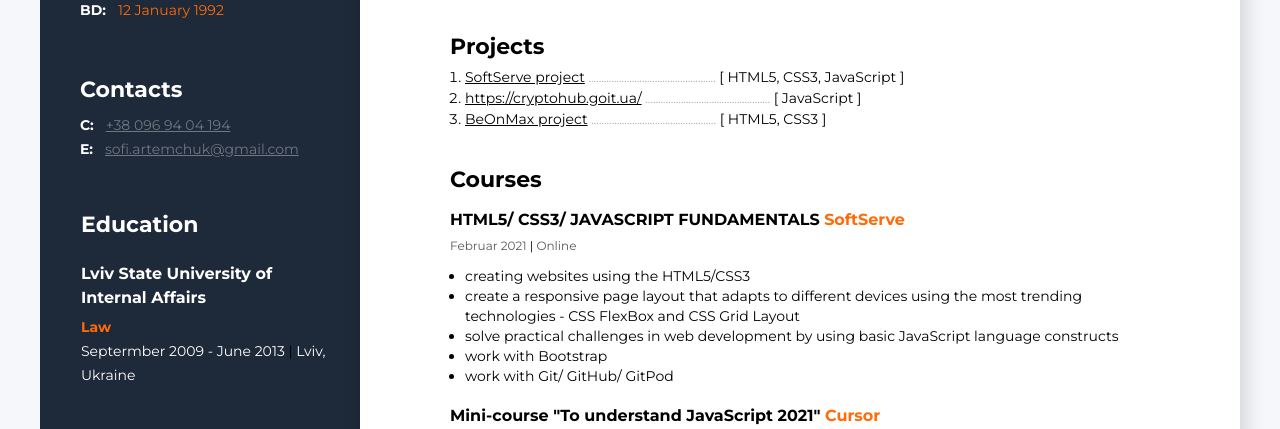
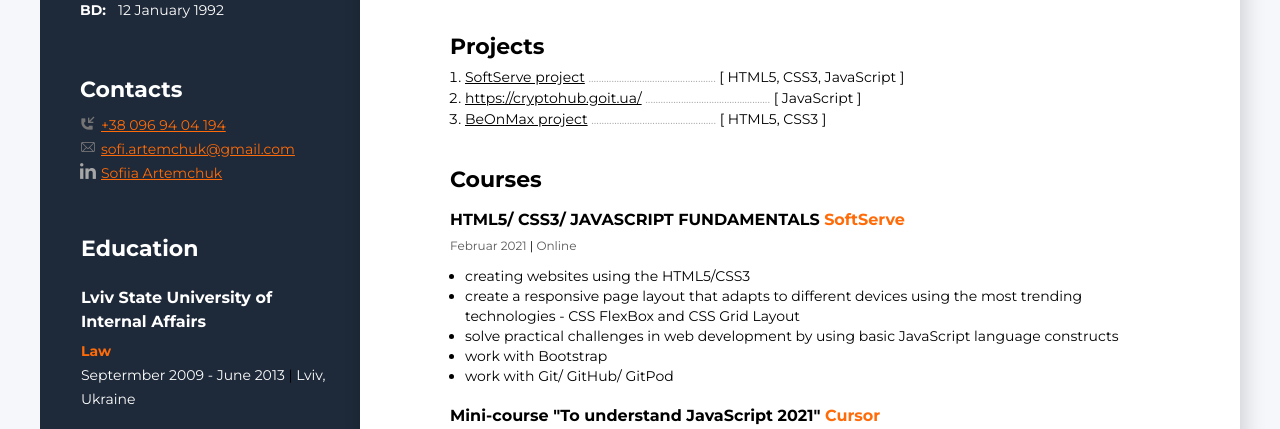
Before and after one commit to sofi-artemchuk/CV, a plain HTML site: page index.html in a window 1280 px wide. Shown: the part 423-852 px from the top of the page. Drawn offline with Linux system fonts and the light colour scheme.

Commit message:
contacts icons

```diff
--- a/css/index.css
+++ b/css/index.css
@@ -36,7 +36,7 @@ body {
 }
 .bd span {
     font-weight: 400;
-    color: #ff6b08;
+    color: #ffffff;
     padding-left: 8px;
 }
 .contacts-text {
@@ -44,8 +44,7 @@ body {
     font-weight: 400;
     font-style: normal;
     line-height: 24px;
-    color: #707781;
-    padding-left: 8px;
+    color: #ff6b08;
 }
 .contacts-conteiner{
     font-size: 14px;
@@ -53,7 +52,16 @@ body {
     font-style: normal;
     padding-left: 40px;
     padding-top: 57px;
-
+    margin-right: 40px;
+}
+.contacts-text {
+    display: flex;
+}
+.contacts-text img {
+    width: 16px;
+    height: 16px;
+    margin-top: 2px;
+    margin-right: 5px;
 }
 .Title-sidebar {
     font-size: 22px;
@@ -122,6 +130,7 @@ h5{
 section {
     max-width: 700px;
     margin-left: 90px;
+    margin-right: 35px;
 }
 section h3 {
     font-size: 22px;
--- a/index.html
+++ b/index.html
@@ -16,11 +16,17 @@
 
             <div class="contacts-conteiner">
                 <h3 class="Title-sidebar">Contacts</h3>
-                <div>
-                    C: <a class="contacts-text" href="tel:38 096 940 41 94">+38 096 94 04 194</a>
+                <div class="contacts-text">
+                    <img src="img/phone_icon.png" alt="phone icon">
+                     <a class="contacts-text" href="tel:38 096 940 41 94">+38 096 94 04 194</a>
                 </div>
-                <div>
-                    E: <a class="contacts-text" href="mail: sofi.artemchuk@gmail.com ">sofi.artemchuk@gmail.com</a>
+                <div class="contacts-text">
+                    <img src="img/email_icon.png" alt="email_icon">
+                     <a class="contacts-text" href="mail: sofi.artemchuk@gmail.com ">sofi.artemchuk@gmail.com</a>
+                </div>
+                <div class="contacts-text">
+                    <img src="img/LINKEDIN_icon.png" alt="LINKEDIN_icon">
+                     <a class="contacts-text" href="https://www.linkedin.com/in/sofiia-artemchuk-563b8953/">Sofiia Artemchuk</a>
                 </div>
             </div>
 
```
Also changed, not shown: img/LINKEDIN_icon.png (added), img/email_icon.png (added), img/phone_icon.png (added).
